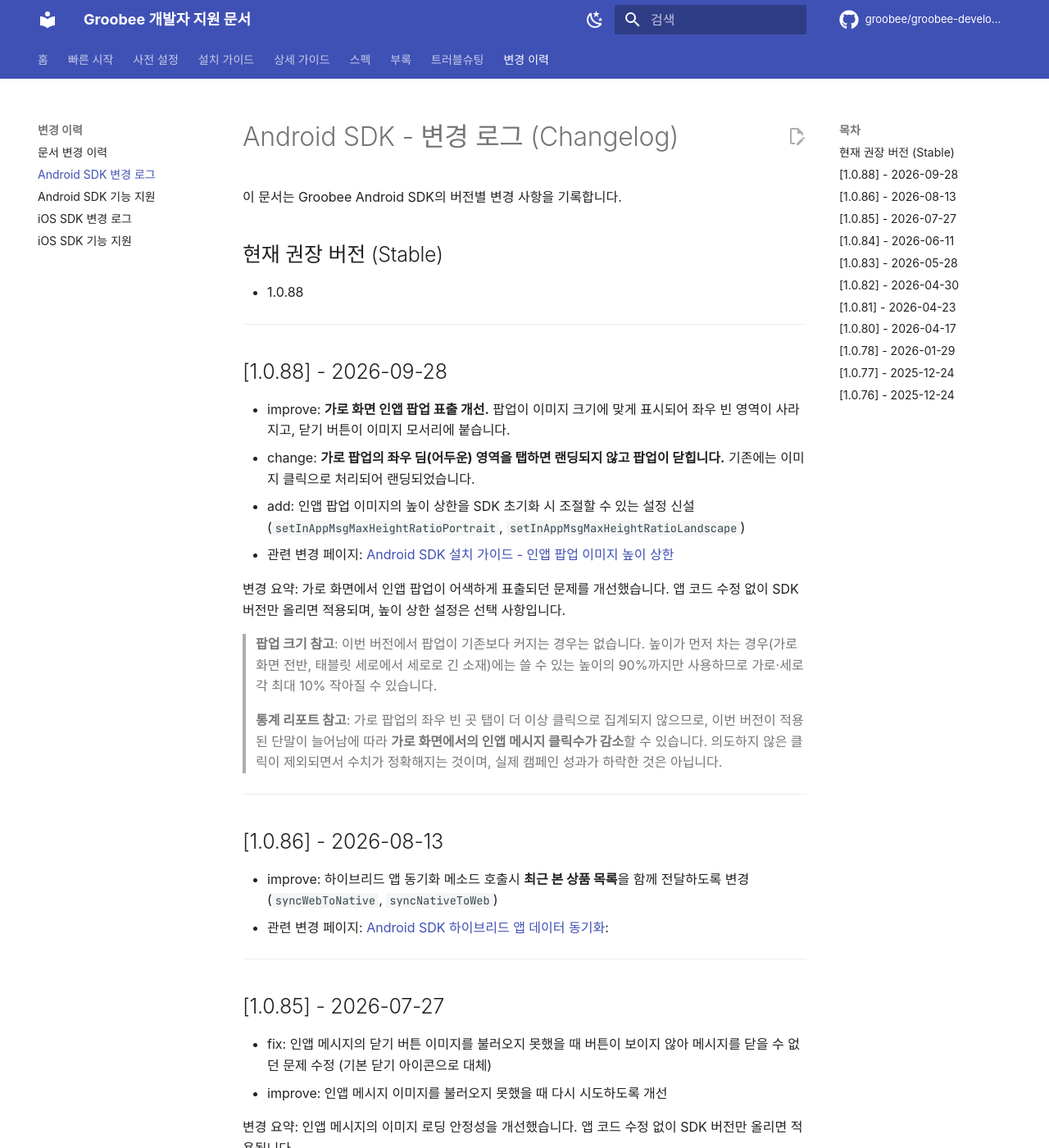
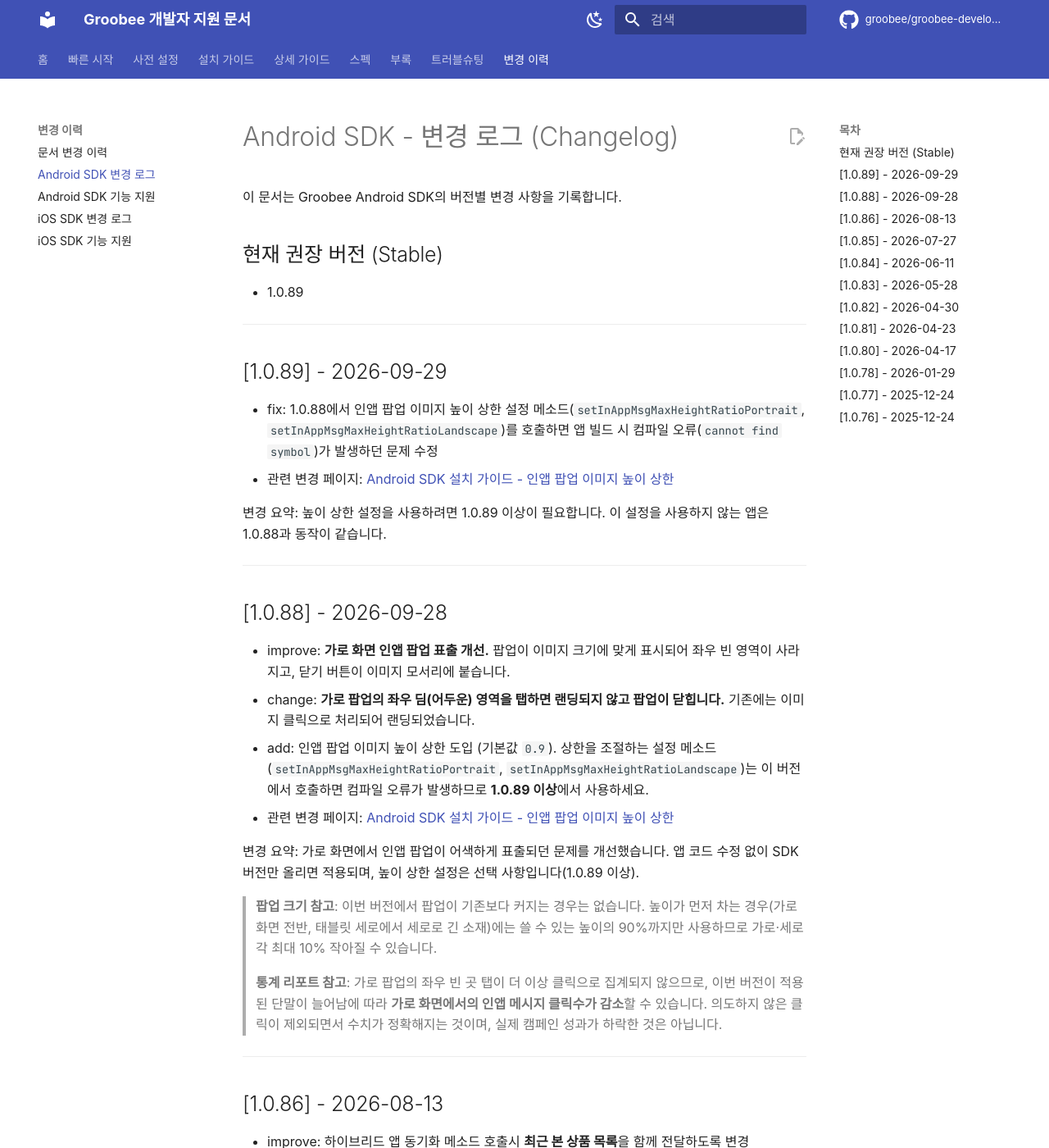
Before and after one commit to groobee/groobee-developer-support, an MkDocs documentation site: the page built from docs/changelog/sdk-android-changelog.md, in a window 1280 px wide and 1400 px high. Shown: the whole window at 82% size. Built offline with MkDocs 1.6.1 and Material for MkDocs 9.7.7, drawn with Linux system fonts in a browser that asks for light colours; some web fonts are replaced; comment, search, counter and statistics services are not loaded.

Commit message:
patch: 안드로이드 SDK 1.0.89 버전업 내역 및 관련 정보 추가 (#42)
- Android 변경 로그에 1.0.89 추가 (1.0.88에서 높이 상한 설정 메소드 호출 시 컴파일 오류가 발생하던 문제 수정)
- 1.0.88 항목에 높이 상한 설정 메소드는 1.0.89 이상에서 사용 가능함을 명시
- 설치 가이드·기능 지원 범위의 높이 상한 설정 지원 버전을 1.0.89 이상으로 정정, 1.0.88 컴파일 오류 안내 추가
- 현재 최신 SDK 버전 갱신 — Android 1.0.86 → 1.0.89, iOS 1.1.12 → 1.1.13
- 현재 권장 버전(Stable) 갱신 — Android 1.0.88 → 1.0.89
- 문서 변경 이력 갱신

Co-authored-by: Claude Opus 5.5 (1M context) <noreply@anthropic.com>

```diff
--- a/docs/changelog/sdk-android-changelog.md
+++ b/docs/changelog/sdk-android-changelog.md
@@ -4,17 +4,25 @@
 
 ## 현재 권장 버전 (Stable)
 
-- 1.0.88
+- 1.0.89
+
+---
+
+## [1.0.89] - 2026-09-29
+* fix: 1.0.88에서 인앱 팝업 이미지 높이 상한 설정 메소드(`setInAppMsgMaxHeightRatioPortrait`, `setInAppMsgMaxHeightRatioLandscape`)를 호출하면 앱 빌드 시 컴파일 오류(`cannot find symbol`)가 발생하던 문제 수정
+* 관련 변경 페이지: [Android SDK 설치 가이드 - 인앱 팝업 이미지 높이 상한](../installation/installation-android-sdk.md#inapp-popup-height-ratio)
+
+변경 요약: 높이 상한 설정을 사용하려면 1.0.89 이상이 필요합니다. 이 설정을 사용하지 않는 앱은 1.0.88과 동작이 같습니다.
 
 ---
 
 ## [1.0.88] - 2026-09-28
 * improve: **가로 화면 인앱 팝업 표출 개선.** 팝업이 이미지 크기에 맞게 표시되어 좌우 빈 영역이 사라지고, 닫기 버튼이 이미지 모서리에 붙습니다.
 * change: **가로 팝업의 좌우 딤(어두운) 영역을 탭하면 랜딩되지 않고 팝업이 닫힙니다.** 기존에는 이미지 클릭으로 처리되어 랜딩되었습니다.
-* add: 인앱 팝업 이미지의 높이 상한을 SDK 초기화 시 조절할 수 있는 설정 신설 (`setInAppMsgMaxHeightRatioPortrait`, `setInAppMsgMaxHeightRatioLandscape`)
+* add: 인앱 팝업 이미지 높이 상한 도입 (기본값 `0.9`). 상한을 조절하는 설정 메소드(`setInAppMsgMaxHeightRatioPortrait`, `setInAppMsgMaxHeightRatioLandscape`)는 이 버전에서 호출하면 컴파일 오류가 발생하므로 **1.0.89 이상**에서 사용하세요.
 * 관련 변경 페이지: [Android SDK 설치 가이드 - 인앱 팝업 이미지 높이 상한](../installation/installation-android-sdk.md#inapp-popup-height-ratio)
 
-변경 요약: 가로 화면에서 인앱 팝업이 어색하게 표출되던 문제를 개선했습니다. 앱 코드 수정 없이 SDK 버전만 올리면 적용되며, 높이 상한 설정은 선택 사항입니다.
+변경 요약: 가로 화면에서 인앱 팝업이 어색하게 표출되던 문제를 개선했습니다. 앱 코드 수정 없이 SDK 버전만 올리면 적용되며, 높이 상한 설정은 선택 사항입니다(1.0.89 이상).
 
 > **팝업 크기 참고**: 이번 버전에서 팝업이 기존보다 커지는 경우는 없습니다. 높이가 먼저 차는 경우(가로 화면 전반, 태블릿 세로에서 세로로 긴 소재)에는 쓸 수 있는 높이의 90%까지만 사용하므로 가로·세로 각 최대 10% 작아질 수 있습니다.
 
```
Also changed, not shown: README.md (+2 -2 lines), docs/changelog/document-history.md (+11 -0 lines), docs/changelog/sdk-android-feature-support.md (+2 -2 lines), docs/index.md (+2 -2 lines), docs/installation/installation-android-sdk.md (+5 -3 lines).
